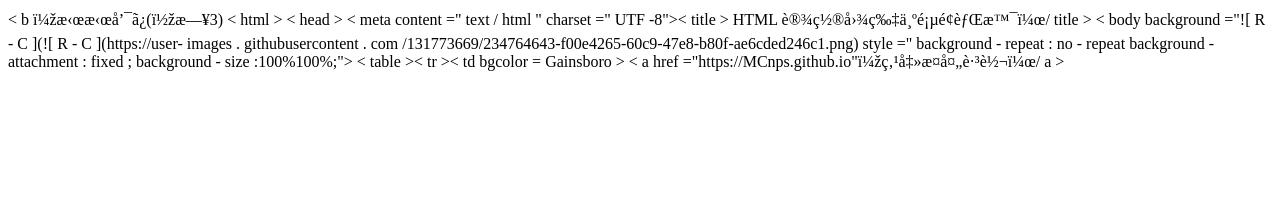
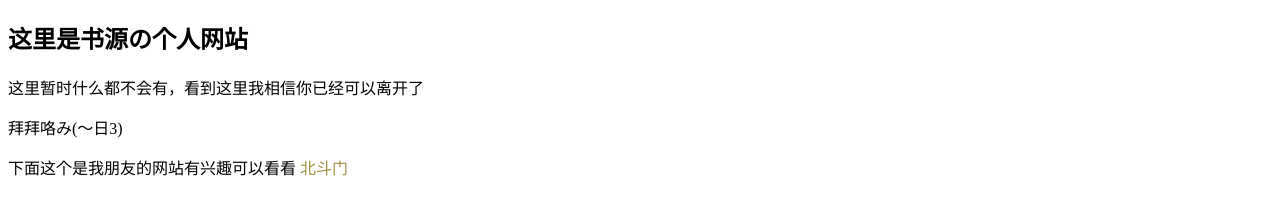
Before and after one commit to shuyuantian/shuyuantian.github.io, a plain HTML site: page introduce.html in a window 1280 px wide. Drawn offline with Linux system fonts and the light colour scheme.

Commit message:
Update introduce.html
非常大的一次更新，由我的朋友Mcnps提供技术帮助

Signed-off-by: shuyuantian <131773669+shuyuantian@users.noreply.github.com>

```diff
--- a/introduce.html
+++ b/introduce.html
@@ -1,14 +1,31 @@
-<! DOCTYPE html >
-<h2＞这里是书源の个人网站＜/h2>
-<p1＞这里暂时什么都不会有，看到这里我相信你已经可以离开了＜/p1><p2>< b ＞拜拜咯み(～日3)</ b ></p2>
-<!--你干嘛哈哈哎呦，别看我代码呀，只因你太美， baby -->< html >
-< head >
-< meta content =" text / html " charset =" UTF -8">< title > HTML 设置图片为页面背景＜/ title >
-</ head >
-< body background ="![ R - C ](![ R - C ](https://user-
- images . githubusercontent . com /131773669/234764643-f00e4265-60c9-47e8-b80f-ae6cded246c1.png)
- style =" background - repeat : no - repeat background - attachment : fixed ;
- background - size :100%100%;"></ body >
-</ html >
-<p3＞下面这个是我朋友的网站有兴趣可以看看＜/p3>< table >< tr >< td bgcolor = Gainsboro >
-< a href ="https://MCnps.github.io"＞点击此处跳转＜/ a ><!--他比我牛波一：(-->
+<!DOCTYPE html>
+<!--你干嘛哈哈哎呦，别看我代码呀，只因你太美， baby -->
+<html>
+<head>
+<meta content =" text / html " charset ="utf-8">
+<title>HTML设置图片为页面背景</title>
+<style type="text/css">
+a:link {
+    color: #9F8E3F;
+    text-decoration: none;
+}
+a:visited {
+    text-decoration: none;
+}
+a:hover {
+    text-decoration: none;
+}
+a:active {
+    text-decoration: none;
+    color: #3F6C9F;
+}
+</style>
+</head>
+<body>
+<h2>这里是书源の个人网站</h2>
+<p>这里暂时什么都不会有，看到这里我相信你已经可以离开了</p>
+<p>拜拜咯み(～日3)</p>
+<p1>下面这个是我朋友的网站有兴趣可以看看</p1>
+<p2><a href="https://mcnps.github.io/">北斗门</a></p2>
+</body>
+</html>
```
